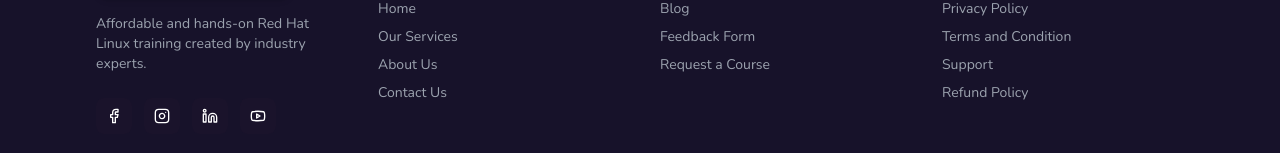
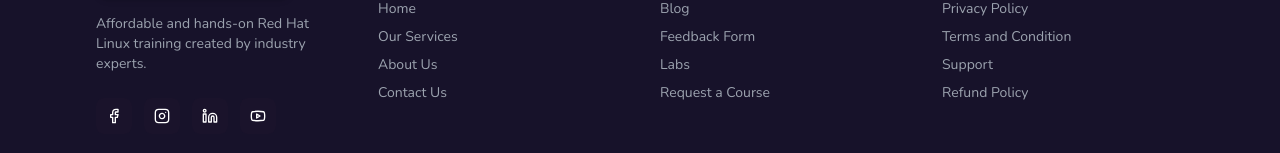
Before and after one commit to monikabarde15/orn-admin, a React (Vite) app: page /labs in a window 1280 px wide. Shown: the part 962-1115 px from the top of the page. Built offline with nearby package versions, Linux system fonts and the light colour scheme; no server answers.

Commit message:
updted code add xml and robot

```diff
--- a/index.html
+++ b/index.html
@@ -3,6 +3,7 @@
     <head>
         <meta charset="utf-8" />
         <!-- <link rel="icon" href="/favicon.png" /> -->
+
         <meta name="viewport" content="width=device-width, initial-scale=1" />
         <meta name="theme-color" content="#000000" />
 
@@ -16,7 +17,8 @@
             <meta name="twitter:title" content="RHEL Corosync Pacemaker Cluster Lab Guide">
             <meta name="twitter:description" content="Hands-on HA lab for Corosync and Pacemaker clustering on RHEL. Configuration, troubleshooting & certification prep.">
             <!-- GSC code -->
-        <meta name="google-site-verification" content="xK-psBocI7wh6Xw0D-OJhZaT40uJ63Um5DSARuSG8ws" />
+             <meta name="google-site-verification" content="w6lFlFla1k0bPr5Jd86z7USSn3m8Bxpq9Tlx2y9Gm2Y" />
+
 
         <link rel="canonical" href="https://www.onrequestlab.com/" />
         <link rel="canonical" href="https://onrequestlab.com/refund-policy/" />
@@ -26,14 +28,14 @@
         <link rel="preconnect" href="https://fonts.gstatic.com" crossorigin />
 
         <link href="https://fonts.googleapis.com/css2?family=Nunito:wght@400;500;600;700;800&display=swap" rel="stylesheet" />
-        <!-- Google tag (gtag.js) -->
-        <script async src="https://www.googletagmanager.com/gtag/js?id=G-ZX9XZWQRK6"></script>
+       <!-- Google tag (gtag.js) -->
+        <script async src="https://www.googletagmanager.com/gtag/js?id=G-E88J8GV7XE"></script>
         <script>
         window.dataLayer = window.dataLayer || [];
         function gtag(){dataLayer.push(arguments);}
         gtag('js', new Date());
 
-        gtag('config', 'G-ZX9XZWQRK6');
+        gtag('config', 'G-E88J8GV7XE');
         </script>
     </head>
     <body>
--- a/package.json
+++ b/package.json
@@ -77,6 +77,7 @@
         "sweetalert2-react-content": "^5.0.7",
         "swiper": "^8.4.4",
         "typescript": "^4.8.4",
+        "vite-plugin-sitemap": "^0.8.2",
         "web-vitals": "^2.1.4",
         "yup": "^0.32.11"
     },
--- a/src/pages/Components/Footer.tsx
+++ b/src/pages/Components/Footer.tsx
@@ -117,6 +117,11 @@ const Footer = () => {
               </a>
             </li>
             <li>
+              <a href="labs" className="hover:text-white">
+                Labs
+              </a>
+            </li>
+            <li>
               <a href="#courses" className="hover:text-white">
                 Request a Course
               </a>
```
Also changed, not shown: public/robots copy.txt (added), public/robots.txt (added), 156 other files (tests, documents, lock files or other folders).
